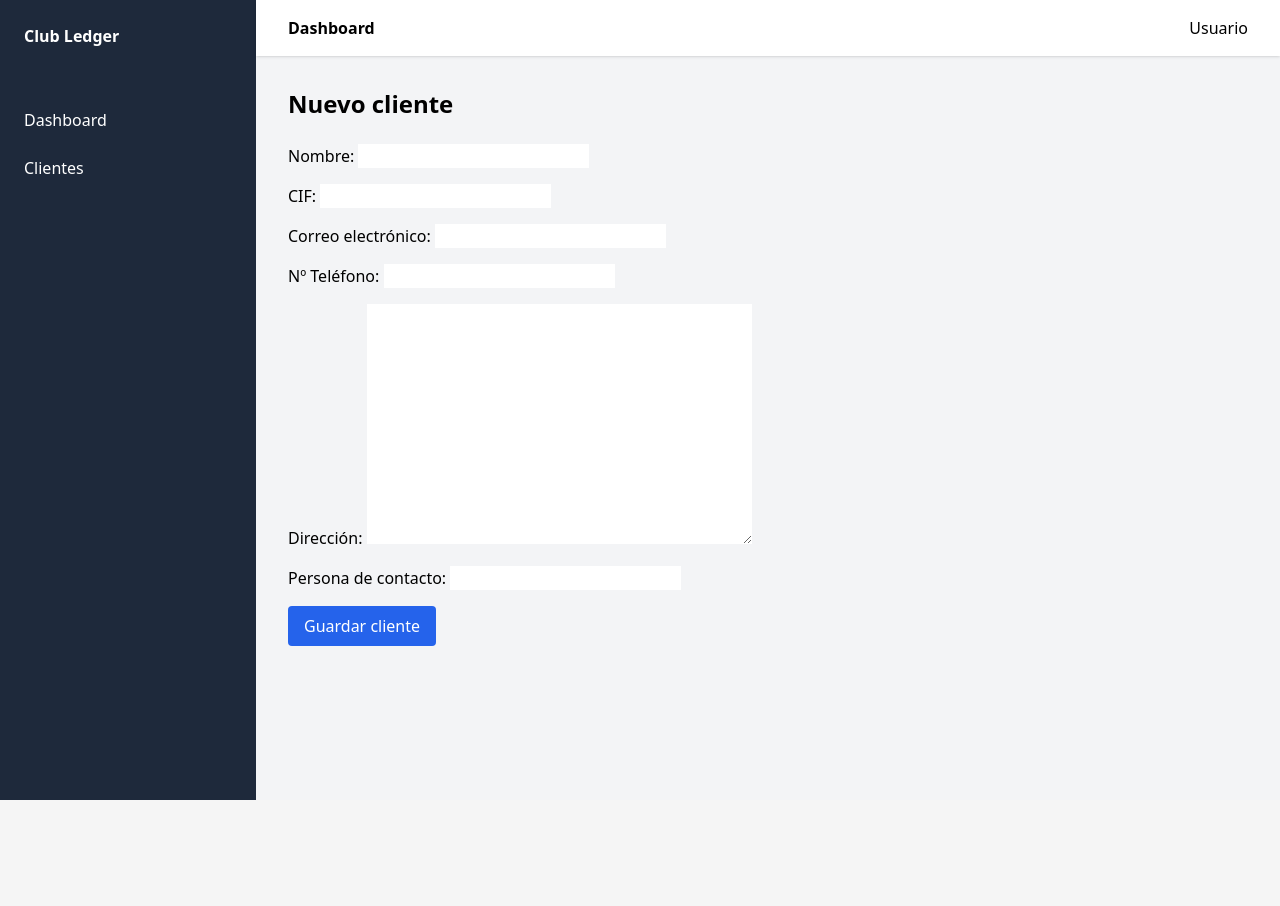
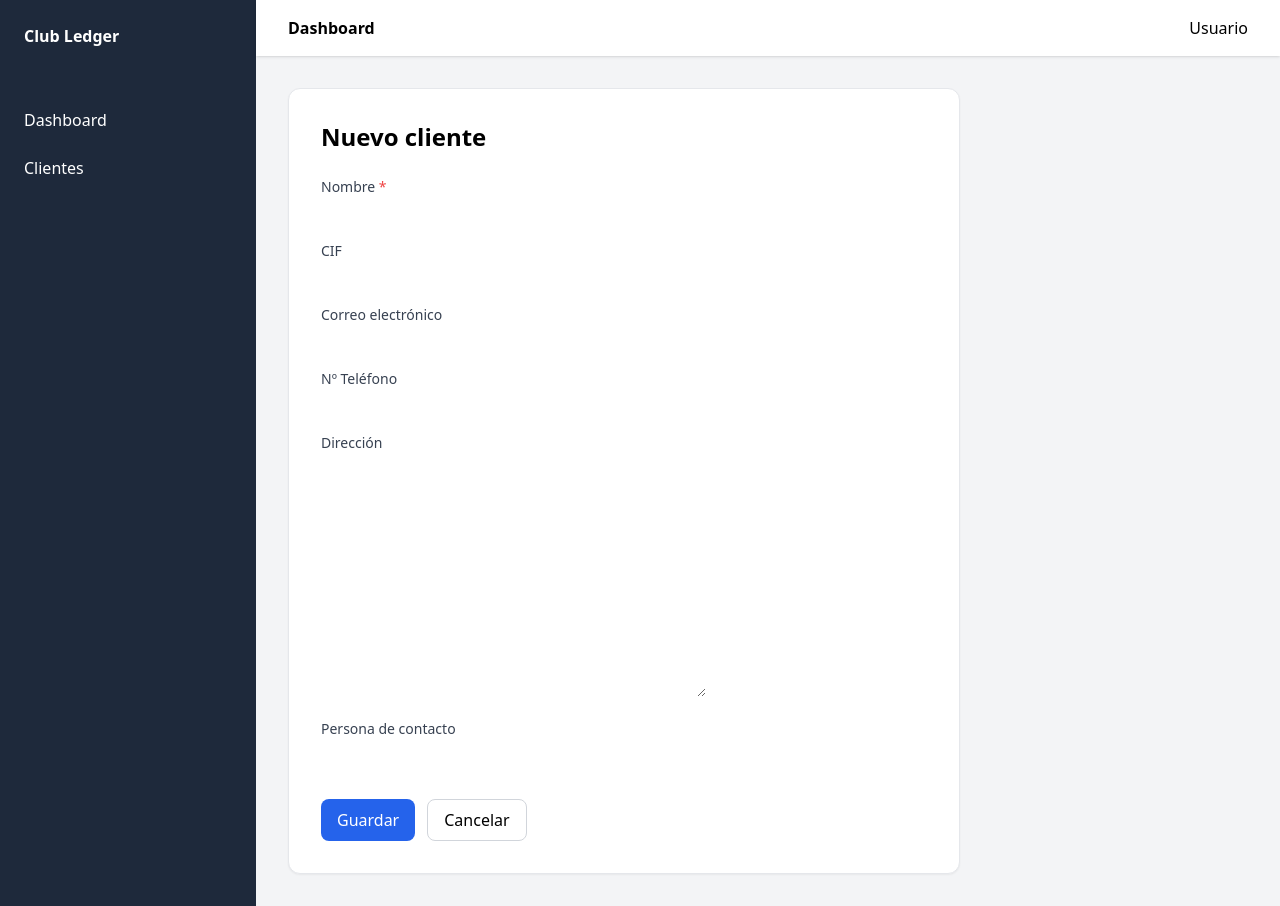
Before and after one commit to yoerguille/club_ledger, a Django app: page /customers/create/ in a window 1280 px wide. Before the commit the page ends 800 px from the top, so only its background shows below. Run offline with Django 5.2, Linux system fonts and the light colour scheme; some libraries are stand-ins or nearby versions.

Commit message:
fix customer forms

```diff
--- a/templates/customers/customer_form.html
+++ b/templates/customers/customer_form.html
@@ -10,23 +10,44 @@
 
 {% block content %}
 
+<div class="max-w-2xl">
+    <div class="bg-white rounded-xl shadow-sm border border-gray-200 p-8">
+
+
         <h2 class="text-2xl font-bold mb-6">
             Nuevo cliente
         </h2>
 
         <form method="post" class="space-y-4">
-
             {% csrf_token %}
 
-    {{ form.as_p }}
+            {% include "components/forms/field.html" with field=form.name %}
 
-    <button
-        type="submit"
-        class="bg-blue-600 text-white px-4 py-2 rounded"
-    >
-        Guardar cliente
+            {% include "components/forms/field.html" with field=form.cif %}
+
+            {% include "components/forms/field.html" with field=form.email %}
+
+            {% include "components/forms/field.html" with field=form.phone %}
+
+            {% include "components/forms/field.html" with field=form.adress %}
+
+            {% include "components/forms/field.html" with field=form.contact_person %}
+
+
+            <div class="flex gap-3 pt-4">
+                <button type="submit"
+                        class="bg-blue-600 text-white px-4 py-2 rounded-lg hover:bg-blue-700">
+                    Guardar
                 </button>
 
+                <a href="{% url 'customers:customer_list' %}"
+                    class="px-4 py-2 rounded-lg border border-gray-300 hover:bg-gray-50">
+                    Cancelar
+                </a>
+            </div>
+
         </form>
+    </div>
+</div>
 
 {% endblock %}
```
Lines whose indentation alone changed are shown as unchanged.
